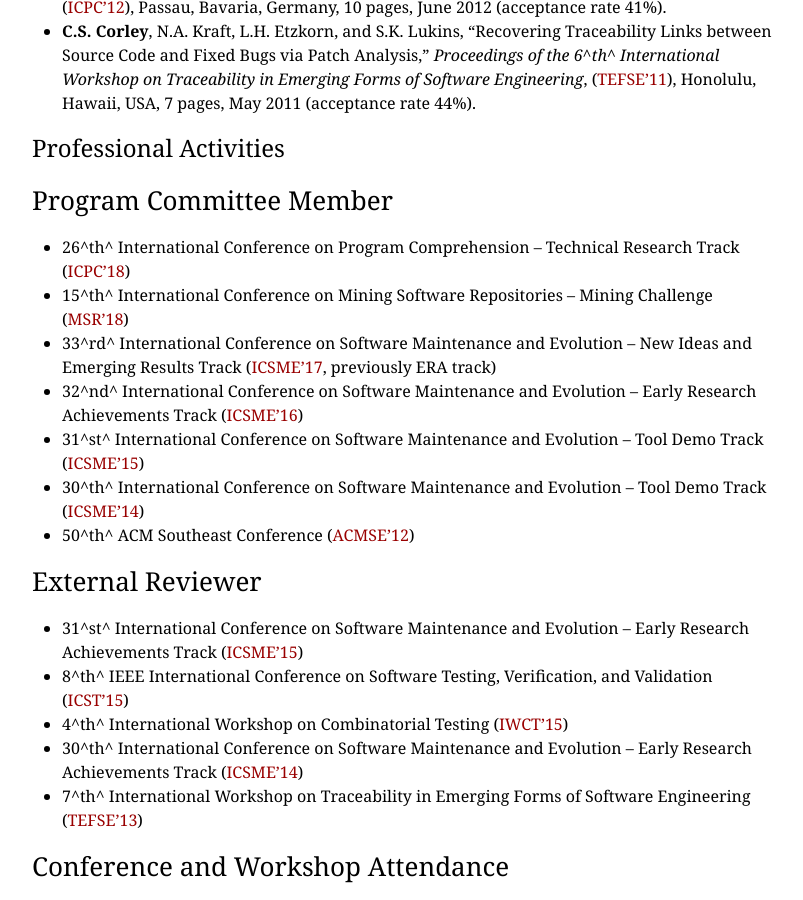
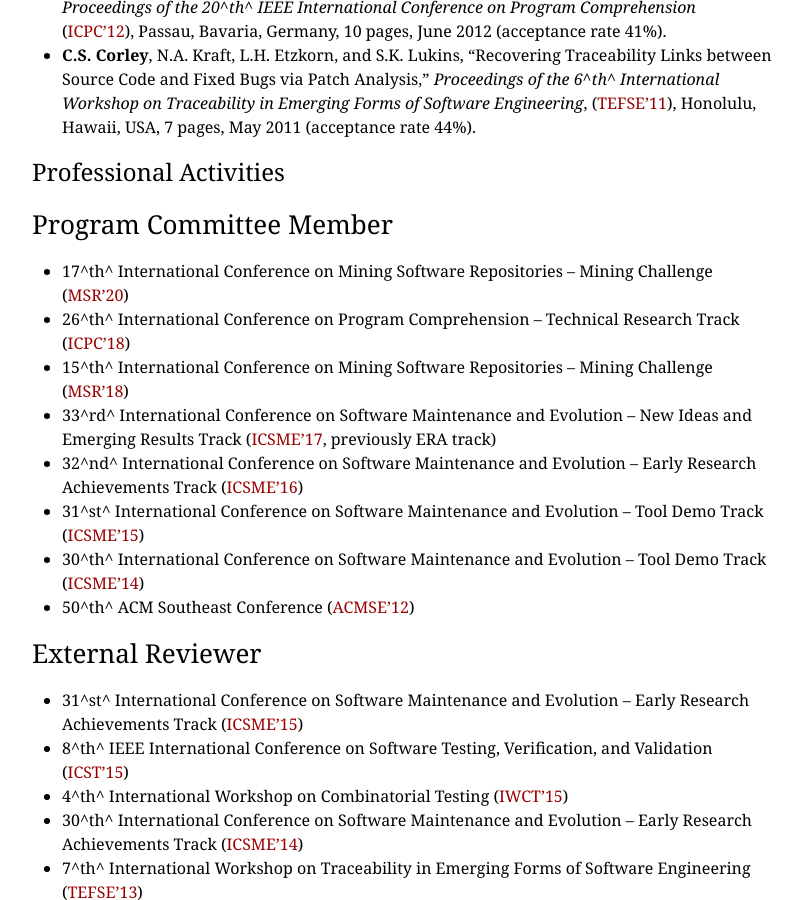
Before and after one commit to cscorley/cscorley.github.io, a Jekyll site: the page built from vita.md, in a window 1280 px wide and 900 px high, scrolled down 1857 px. Shown: the whole window, without its empty margins (238-1041 px from the left). Built offline with Jekyll 4.4.1, drawn with Linux system fonts in a browser that asks for light colours; some of the changed text lies outside the part shown.

Commit message:
update vita

```diff
--- a/vita.md
+++ b/vita.md
@@ -71,6 +71,7 @@ Professional Experience
 - Coyote Logistics, Chattanooga, TN, 2016 -- current
     - Software Engineer
     - Promoted to Senior Software Engineer in 2019
+    - Promoted to Lead Software Engineer in 2019
 
 - ABB U.S. Corporate Research Center, Raleigh, NC, 2015
     - Visiting Researcher
@@ -166,6 +167,8 @@ Professional Activities
 
 ### Program Committee Member
 
+- 17^th^ International Conference on Mining Software Repositories --
+    Mining Challenge ([MSR'20][])
 - 26^th^ International Conference on Program Comprehension --
     Technical Research Track ([ICPC'18][])
 - 15^th^ International Conference on Mining Software Repositories --
@@ -335,6 +338,7 @@ Academic Service
 [MSR'13]: http://2013.msrconf.org/
 [MSR'14]: http://2014.msrconf.org/
 [MSR'18]: http://2018.msrconf.org/
+[MSR'20]: http://2020.msrconf.org/
 [MUD'14]: http://sback.it/mud2014/
 [TEFSE'11]: http://www.cs.wm.edu/semeru/tefse2011
 [TEFSE'13]: http://www.cse.msstate.edu/~tefse13/
```
Also changed, not shown: 1 other file.
